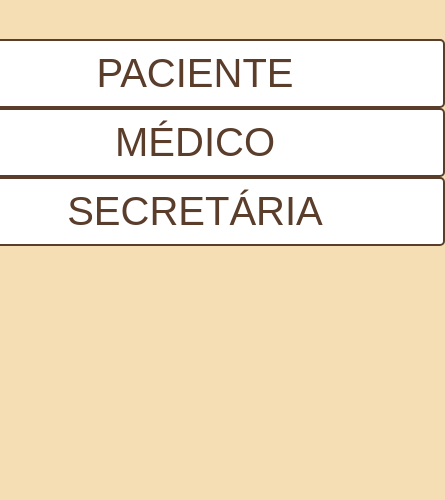
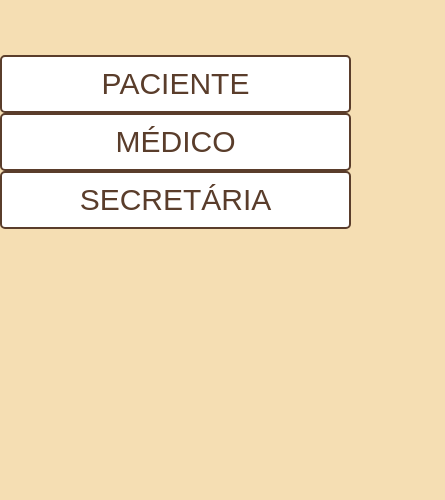
Before and after one commit to pablocorks/secretariamedica, a plain HTML site: page index.html in a window 390 px wide. Shown: the part 344-844 px from the top of the page, 445 px wide, since content can reach past the window. Drawn offline with Linux system fonts and the light colour scheme.

Commit message:
Update style.css

```diff
--- a/style.css
+++ b/style.css
@@ -35,3 +35,11 @@ button {
 button:hover {
   background-color: #e6d5b8; /* Altera a cor de fundo do botão quando o mouse passa por cima */
 }
+
+/* Media Query para telas pequenas (como dispositivos móveis) */
+@media (max-width: 600px) {
+  button {
+    width: 90%; /* Define a largura do botão como 90% da largura da tela */
+    font-size: 30px; /* Ajusta o tamanho da fonte para ficar mais proporcional em telas menores */
+  }
+}
```
